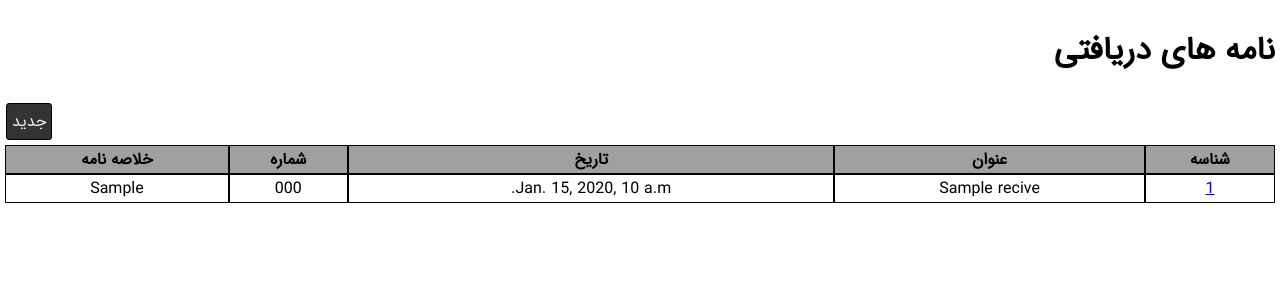
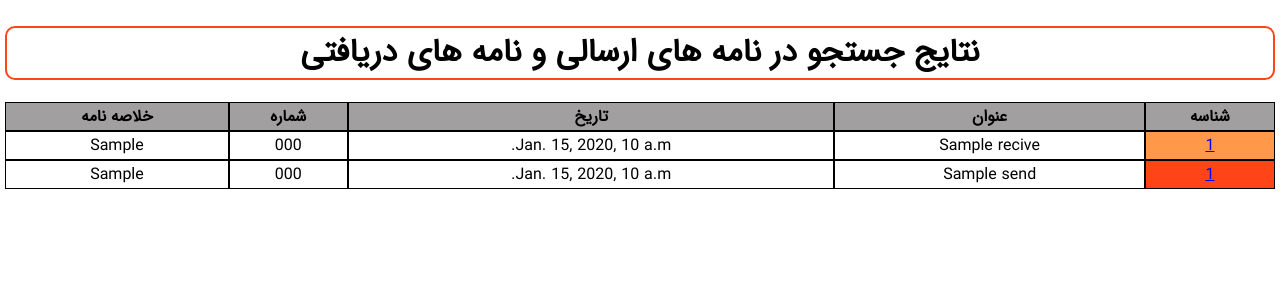
Before and after one commit to Hamidnet220/Chapar, a Django app: template templates/search_letter.html in a window 1280 px wide. Shown: the part 55-355 px from the top of the page. Run offline with Django 3.2, Linux system fonts and the light colour scheme; the template is opened without the code that fills it: values that come from a table or form of the project are taken from there, others are empty; tables that the repository leaves empty hold one stand-in row (values such as "Sample post").

Commit message:
add send letter in search results

```diff
--- a/templates/search_letter.html
+++ b/templates/search_letter.html
@@ -15,6 +15,11 @@
             margin: 5px 5px 5px 1px;
             background-color: #333;
         }
+        #title{
+            text-align: center;
+            border: #ff4518 solid 2px;
+            border-radius: 10px;
+        }
     </style>
 
 </head>
@@ -23,8 +28,7 @@
     {% include "navbar.html" %}
     {% block content %}
     <div id="wrapper" style="padding:5px;">
-        <h1>نامه های دریافتی</h1>
-        <a href=# id="newbutton">جدید</a>
+        <h1 id="title">نتایج جستجو در نامه های ارسالی و نامه های دریافتی</h1>
         <table style="width:100%">
             <tr>
                 <th>شناسه</th>
@@ -34,12 +38,23 @@
                 <th>خلاصه نامه</th>
 
             </tr>
-            {% for item in object %}
+            {% for item in rs %}
             <tr>
-                <td><a href="/chapar/recive/{{item.id}}">{{item.id}}</a></td>
+                <td style="background-color:#ff9848;" ><a href="/chapar/recive/{{item.id}}">{{item.id}}</a></td>
                 <td>{{item.title}}</td>
                 <td>{{item.recive_date}}</td>
                 <td>{{item.recive_number}}</td>
+                <td>{{item.summery}}</td>
+            </tr>
+
+            {% endfor %}
+
+            {% for item in sd %}
+            <tr>
+                <td style="background-color:#ff4518;" ><a href="/chapar/send/{{item.id}}">{{item.id}}</a></td>
+                <td>{{item.title}}</td>
+                <td>{{item.send_date}}</td>
+                <td>{{item.send_number}}</td>
                 <td>{{item.summery}}</td>
             </tr>
 
```
Also changed, not shown: web/views.py (+9 -3 lines).
